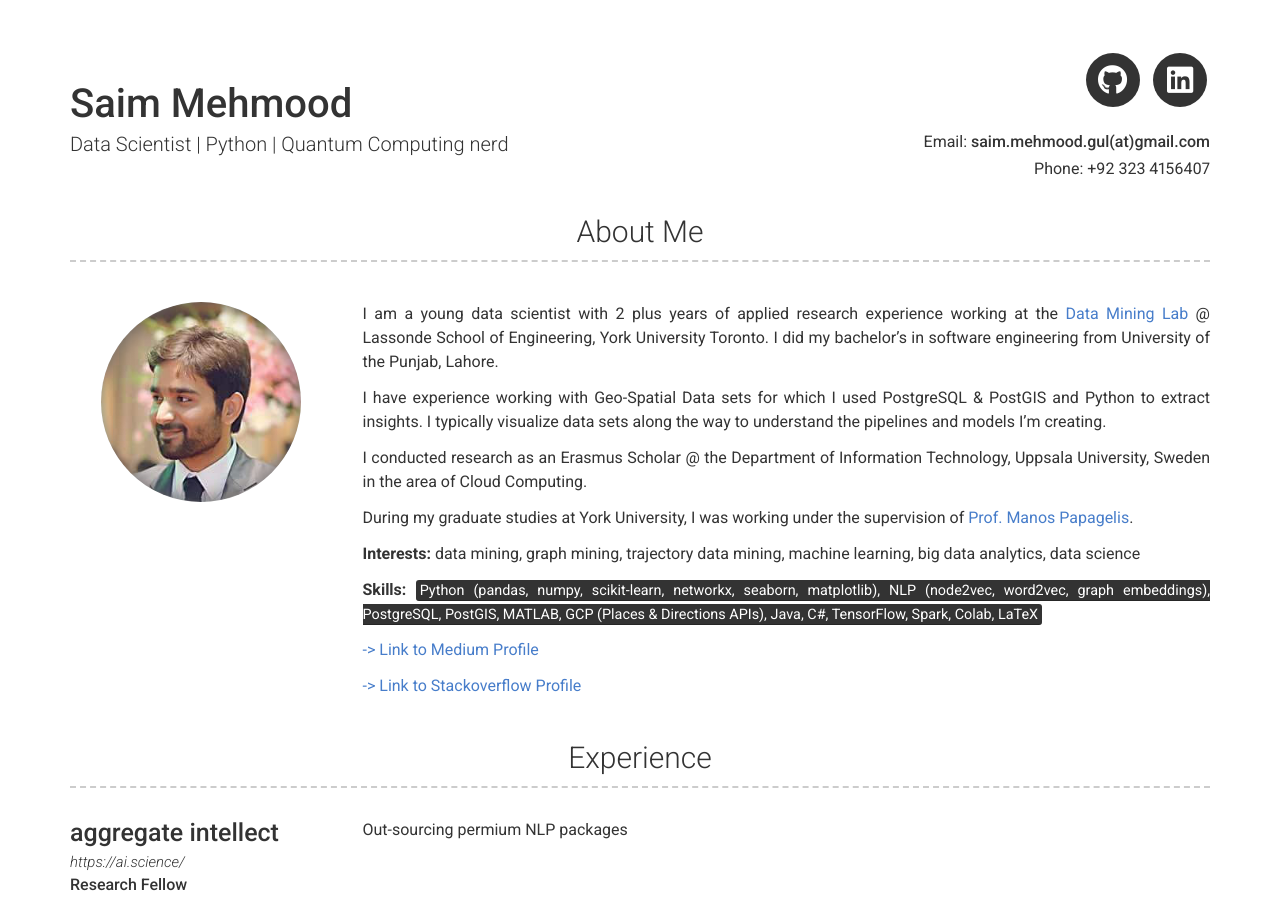
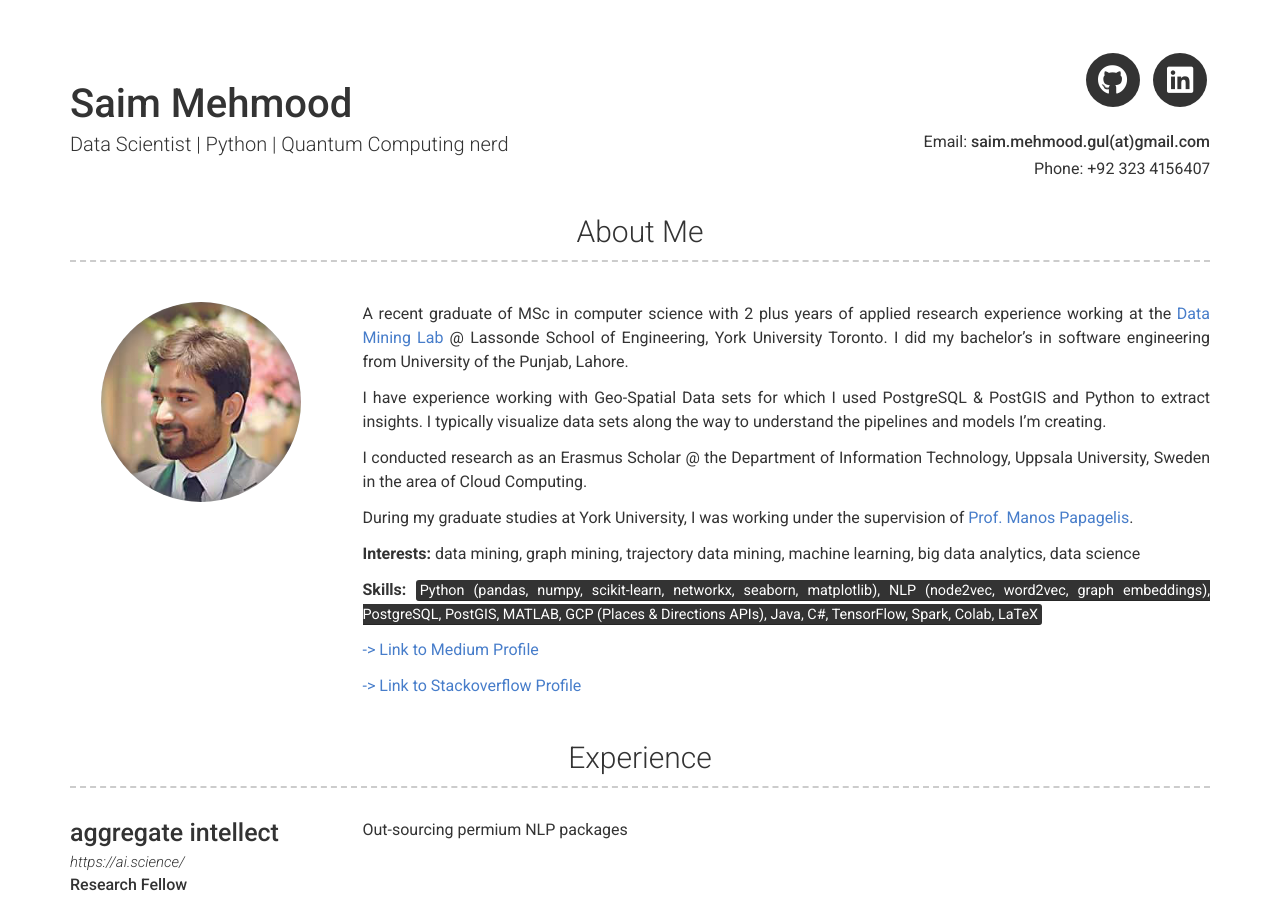
Before and after one commit to saimmehmood/saimmehmood.github.io, a Jekyll site: the page built from index.md, in a window 1280 px wide and 900 px high. Built offline with Jekyll 4.4.1, drawn with Linux system fonts in a browser that asks for light colours; nearby versions of some CDN libraries.

Commit message:
6/10/2021 6:09 AM

```diff
--- a/_config.yml
+++ b/_config.yml
@@ -29,7 +29,7 @@ linkedin_username: saimmehmoodgul
 # about_title: About Me
 about_profile_image: images/circle-cropped.png
 about_content: | # this will include new lines to allow paragraphs
-    I am a young data scientist with 2 plus years of applied research experience working at the
+    A recent graduate of MSc in computer science with 2 plus years of applied research experience working at the
     [Data Mining Lab](http://dminer.eecs.yorku.ca/) @ Lassonde School of Engineering, York University Toronto.
     I did my bachelor's in software engineering from University of the Punjab, Lahore.
 
```
